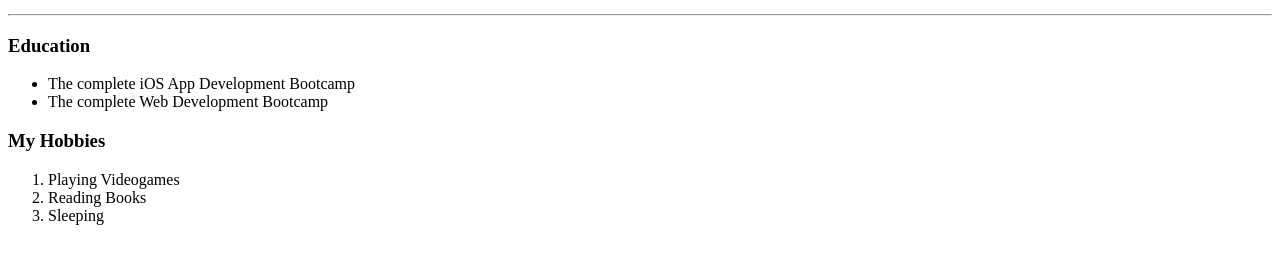
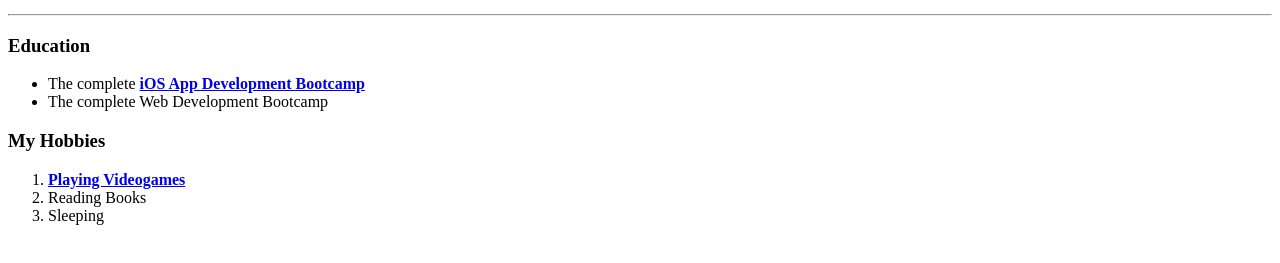
Before and after one commit to chrisdburk/HTML_Personal_Site, a plain HTML site: page index.html in a window 1280 px wide. Shown: the part 363-626 px from the top of the page. Drawn offline with Linux system fonts and the light colour scheme.

Commit message:
Added test links

```diff
--- a/index.html
+++ b/index.html
@@ -13,12 +13,12 @@
   <hr>
   <h3>Education</h3>
   <ul>
-    <li>The complete iOS App Development Bootcamp</li>
+    <li>The complete <strong><a href="https://www.udemy.com/ios11-app-development-bootcamp/learn/v4/overview">iOS App Development Bootcamp</a></strong></li>
     <li>The complete Web Development Bootcamp</li>
   </ul>
   <h3>My Hobbies</h3>
   <ol>
-    <li>Playing Videogames</li>
+    <li><Strong><a href="https://store.steampowered.com/app/374320/DARK_SOULS_III/">Playing Videogames</a></strong></li>
     <li>Reading Books</li>
     <li>Sleeping</li>
   </ol>
```
